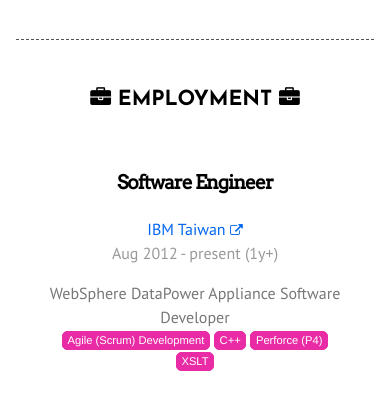
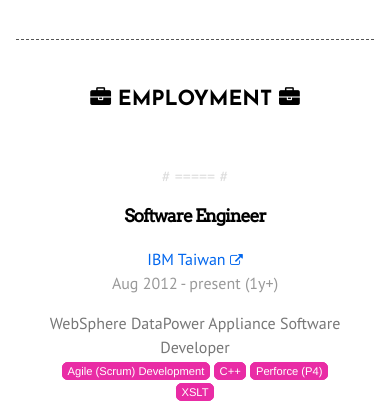
Before and after one commit to jsliang/jsliang.github.io, a plain HTML site: page index.html in a window 390 px wide. Shown: the part 693-1100 px from the top of the page. Drawn offline with Linux system fonts and the light colour scheme.

Commit message:
Modify RWD

```diff
--- a/main.css
+++ b/main.css
@@ -204,6 +204,18 @@
     font-weight: bold;
     letter-spacing: -1px;
 }
+@media only screen and (max-width: 700px) {
+    ul > li > p.title,
+    .row > [class^="col-"] > p.title {
+        font-size: 0.9em;
+    }
+}
+@media only screen and (max-width: 600px) {
+    ul > li > p.title,
+    .row > [class^="col-"] > p.title {
+        font-size: 1.1em;
+    }
+}
 
 ul > li > p.where,
 ul > li > p.duration,
--- a/rwd_grid.css
+++ b/rwd_grid.css
@@ -55,4 +55,12 @@
     .col-10 { width: 100.0%; }
     .col-11 { width: 100.0%; }
     .col-12 { width: 100.0%; }
+    .row > [class^="col-"]:before {
+        color: #DDDDDD;
+        content: "# ===== #";
+        display: block;
+        margin: 1em 0;
+        text-align: center;
+        width: 100%;
+    }
 }
```
